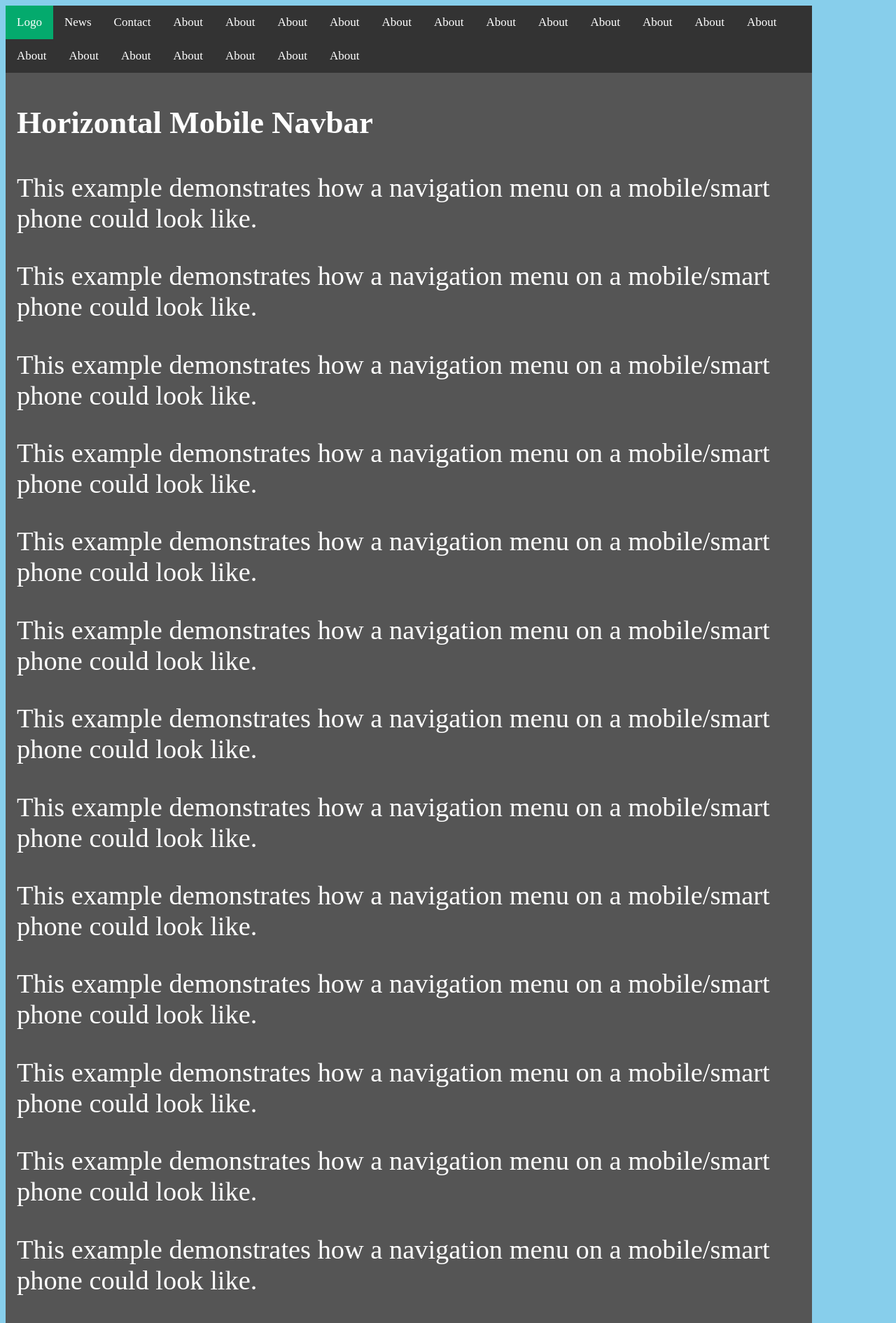
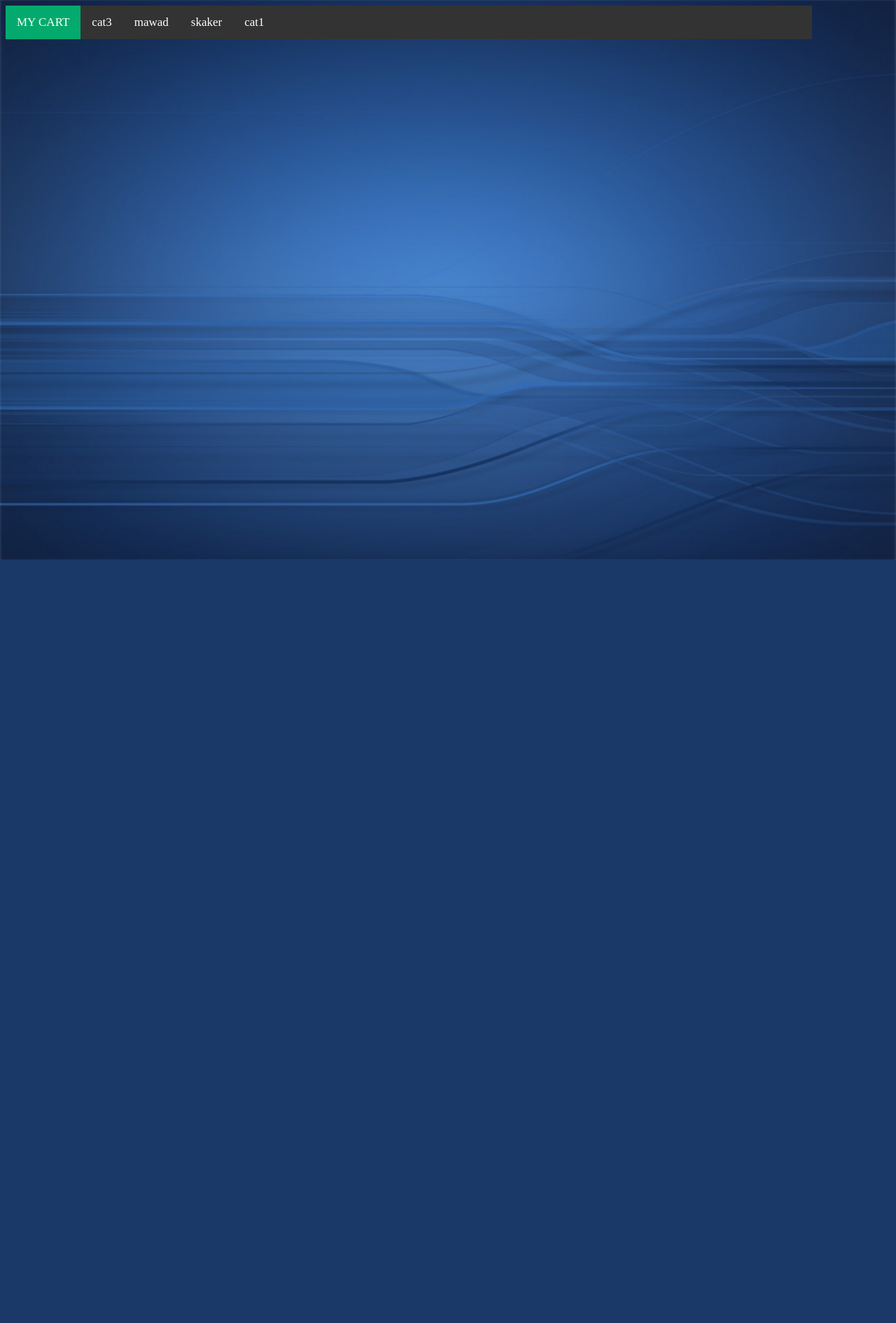
Before and after one commit to alsahas/alsahas, a PHP site: page / in a window 1280 px wide. Shown: the top 1890 px of the page at 70% size. After the commit the page ends 800 px from the top, so only its background shows below. Run offline with PHP 8.4, Linux system fonts and the light colour scheme.

Commit message:
Add files via upload

```diff
--- a/index.html
+++ b/index.html
@@ -5,75 +5,19 @@
 <link rel="stylesheet" href="mystyle.css">
 <script type="text/javascript" src="myscript.js"></script>
 </head>
-<body>
+<body onload="distributeCategories();">
 
 <!-- Simulate a smartphone / tablet look -->
 <div id="main"class="mobile-container">
 
 <!-- Top Navigation Menu -->
-<div class="topnav">
-  <a href="#home" class="active">Logo</a>
-  <div id="myLinks">
-    <a href="#news">News</a>
-    <a href="#contact">Contact</a>
-    <a href="#about">About</a>
-    <a href="#about">About</a>
-    <a href="#about">About</a>
-    <a href="#about">About</a>
-    <a href="#about">About</a>
-    <a href="#about">About</a>
-    <a href="#about">About</a>
-    <a href="#about">About</a>
-    <a href="#about">About</a>
-    <a href="#about">About</a>
-    <a href="#about">About</a>
-    <a href="#about">About</a>
-    <a href="#about">About</a>
-    <a href="#about">About</a>
-    <a href="#about">About</a>
-    <a href="#about">About</a>
-    <a href="#about">About</a>
-    <a href="#about">About</a>
-    <a href="#about">About</a>
+<div id="topnav"class="topnav">
+  <a id="My CART"class="active" onclick="distributeMyCart();" href="javascript:void(0);">MY CART</a>
+  <div id="myCategories">
   </div>
 </div>
 
-<div style="padding-left:16px">
-  <h3>Horizontal Mobile Navbar</h3>
-  <p>This example demonstrates how a navigation menu on a mobile/smart phone could look like.</p>
-  <p>This example demonstrates how a navigation menu on a mobile/smart phone could look like.</p>
-  <p>This example demonstrates how a navigation menu on a mobile/smart phone could look like.</p>
-  <p>This example demonstrates how a navigation menu on a mobile/smart phone could look like.</p>
-  <p>This example demonstrates how a navigation menu on a mobile/smart phone could look like.</p>
-  <p>This example demonstrates how a navigation menu on a mobile/smart phone could look like.</p>
-  <p>This example demonstrates how a navigation menu on a mobile/smart phone could look like.</p>
-  <p>This example demonstrates how a navigation menu on a mobile/smart phone could look like.</p>
-  <p>This example demonstrates how a navigation menu on a mobile/smart phone could look like.</p>
-  <p>This example demonstrates how a navigation menu on a mobile/smart phone could look like.</p>
-  <p>This example demonstrates how a navigation menu on a mobile/smart phone could look like.</p>
-  <p>This example demonstrates how a navigation menu on a mobile/smart phone could look like.</p>
-  <p>This example demonstrates how a navigation menu on a mobile/smart phone could look like.</p>
-  <p>This example demonstrates how a navigation menu on a mobile/smart phone could look like.</p>
-  <p>This example demonstrates how a navigation menu on a mobile/smart phone could look like.</p>
-  <p>This example demonstrates how a navigation menu on a mobile/smart phone could look like.</p>
-  <p>This example demonstrates how a navigation menu on a mobile/smart phone could look like.</p>
-  <p>This example demonstrates how a navigation menu on a mobile/smart phone could look like.</p>
-  <p>This example demonstrates how a navigation menu on a mobile/smart phone could look like.</p>
-  <p>This example demonstrates how a navigation menu on a mobile/smart phone could look like.</p>
-  <p>This example demonstrates how a navigation menu on a mobile/smart phone could look like.</p>
-  <p>This example demonstrates how a navigation menu on a mobile/smart phone could look like.</p>
-  <p>This example demonstrates how a navigation menu on a mobile/smart phone could look like.</p>
-  <p>This example demonstrates how a navigation menu on a mobile/smart phone could look like.</p>
-  <p>This example demonstrates how a navigation menu on a mobile/smart phone could look like.</p>
-  <p>This example demonstrates how a navigation menu on a mobile/smart phone could look like.</p>
-  <p>This example demonstrates how a navigation menu on a mobile/smart phone could look like.</p>
-  <p>This example demonstrates how a navigation menu on a mobile/smart phone could look like.</p>
-  <p>This example demonstrates how a navigation menu on a mobile/smart phone could look like.</p>
-  <p>This example demonstrates how a navigation menu on a mobile/smart phone could look like.</p>
-  <p>This example demonstrates how a navigation menu on a mobile/smart phone could look like.</p>
-  <p>This example demonstrates how a navigation menu on a mobile/smart phone could look like.</p>
-  <p>Click on the hamburger menu (three bars) in the top right corner, to toggle the menu.</p>
-  <p><strong>Note that this example should'nt be used if you have a lot of links, as they will "break" the navbar when there's too many (especially on very small screens).</strong></p>
+<div id="page" class="page"style="padding-left:16px">
 </div>
 
 <!-- End smartphone / tablet look -->
--- a/myscript.js
+++ b/myscript.js
@@ -14,6 +14,46 @@ const products=
   { name: 'product4',category:'cat3', price: 25000 },
   { name: 'product5',category:'cat3', price: 30000 },
   { name: 'product6',category:'cat3', price: 35000 },
+  { name: 'product6',category:'cat3', price: 35000 },
+  { name: 'product6',category:'cat3', price: 35000 },
+  { name: 'product6',category:'cat3', price: 35000 },
+  { name: 'product6',category:'cat3', price: 35000 },
+  { name: 'product6',category:'cat3', price: 35000 },
+  { name: 'product6',category:'cat3', price: 35000 },
+  { name: 'product6',category:'cat3', price: 35000 },
+  { name: 'product6',category:'cat3', price: 35000 },
+  { name: 'product6',category:'cat3', price: 35000 },
+  { name: 'product6',category:'cat3', price: 350000 },
+  { name: 'product6',category:'cat3', price: 3500000 },
+  { name: 'product6',category:'cat3', price: 35000 },
+  { name: 'product6',category:'cat3', price: 35000 },
+  { name: 'product6',category:'cat3', price: 35000 },
+  { name: 'product6',category:'cat3', price: 35000 },
+  { name: 'product6',category:'cat3', price: 35000 },
+  { name: 'product6',category:'cat3', price: 35000 },
+  { name: 'product6',category:'cat3', price: 35000 },
+  { name: 'product6',category:'cat3', price: 35000 },
+  { name: 'product6',category:'cat3', price: 35000 },
+  { name: 'product6',category:'cat3', price: 35000 },
+  { name: 'product6',category:'cat3', price: 35000 },
+  { name: 'product6',category:'cat3', price: 35000 },
+  { name: 'product6',category:'cat3', price: 35000 },
+  { name: 'product6',category:'cat3', price: 35000 },
+  { name: 'product6',category:'cat3', price: 35000 },
+  { name: 'product6',category:'cat3', price: 35000 },
+  { name: 'product6',category:'cat3', price: 35000 },
+  { name: 'product6',category:'cat3', price: 35000 },
+  { name: 'product6',category:'cat3', price: 35000 },
+  { name: 'product6',category:'cat3', price: 35000 },
+  { name: 'product6',category:'cat3', price: 35000 },
+  { name: 'product6',category:'cat3', price: 35000 },
+  { name: 'product6',category:'cat3', price: 35000 },
+  { name: 'product6',category:'cat3', price: 35000 },
+  { name: 'product6',category:'cat3', price: 35000 },
+  { name: 'product6',category:'cat3', price: 35000 },
+  { name: 'product6',category:'cat3', price: 35000 },
+  { name: 'product6',category:'cat3', price: 35000 },
+  { name: 'product6',category:'cat3', price: 35000 },
   { name: 'product7',category:'cat1', price: 40000 },
   { name: 'product8',category:'cat1', price: 45000 }
 ];
@@ -21,7 +61,7 @@ const mycart =[];
 
 function distributeCategories()
 {
-	var sidebar=document.getElementById("sidebar");
+	var topnav=document.getElementById("myCategories");
 	for (let i = 0; i < categories.length; i++)
 	{
 		const category = categories[i];
@@ -30,7 +70,7 @@ function distributeCategories()
 		a.onclick="distribute('"+category.name+"')";
 		a.href="javascript:distribute('"+category.name+"');";
 		a.innerHTML=category.name;
-		sidebar.append(a);
+		topnav.append(a);
 	}
 }
 function distributeMyCart()
@@ -67,9 +107,10 @@ function distribute(cat)
 {
 	var page=document.getElementById("page");
 	page.innerHTML="";
-	const sidebars=document.querySelectorAll("#sidebar a[href]");
-	for(let j=0;j<sidebars.length;j++)sidebars[j].className="";
+	const topnav=document.querySelectorAll("#topnav a[href]");
+	for(let j=0;j<topnav.length;j++)topnav[j].className="";
 	document.getElementById(cat).className="active";
+
 	for (let i = 0; i < products.length; i++)
 	{
 		const product = products[i];
@@ -86,7 +127,8 @@ function distribute(cat)
 			img.height="70";
 			var p=document.createElement("p");
 			p.className="overlay";
-			p.innerHTML=""+product.price;
+			p.style="font-size: 30px;";
+			p.innerHTML=numberComma(product.price);
 
 			div.append(img);
 			div.append(p);
@@ -95,3 +137,25 @@ function distribute(cat)
 		}
 	}
 }
+function numberComma(number)
+{
+	var result="";
+	var count=0;
+	if(number.length<=3)result=""+number;
+	else
+	{
+		result="";
+		var txt=""+number;
+		for(let i=txt.length-1;i>=0;i--)
+		{
+			if(count==3)
+			{
+				result=","+result;
+				count=0;
+			}
+			result=txt.charAt(i)+result;
+			count++;
+		}
+	}
+	return result;
+}
--- a/mystyle.css
+++ b/mystyle.css
@@ -2,7 +2,10 @@
 {
 	body
 	{
-		background-color: skyblue;
+		background-image: url('background.png');
+		background-repeat:  repeat;
+		background-attachment:fixed;
+		background-size: 100% 100%;
 		width: 90vw;
 		height: 90vh;
 	}
@@ -20,6 +23,30 @@
   height: auto;
   color: white;
   border-radius: 10px;
+}
+.page
+{
+	display: flex;
+	gap: 20px;
+	flex-wrap: wrap;
+	width: auto;
+	height: auto;
+	position: relative;
+}
+.overlay
+{
+	position:relative;
+	top: -20px;
+	left: 0px;
+	right: 0px;
+	background: rgb(0, 0, 0);
+	background: rgba(0, 0, 0, 0.5); /* Black see-through */
+	color: #f1f1f1;
+	opacity: 0;
+	transition: .6s ease;
+	font-size: 15px;
+	text-align: center;
+	opacity: 1;
 }
 .topnav
 {
```
